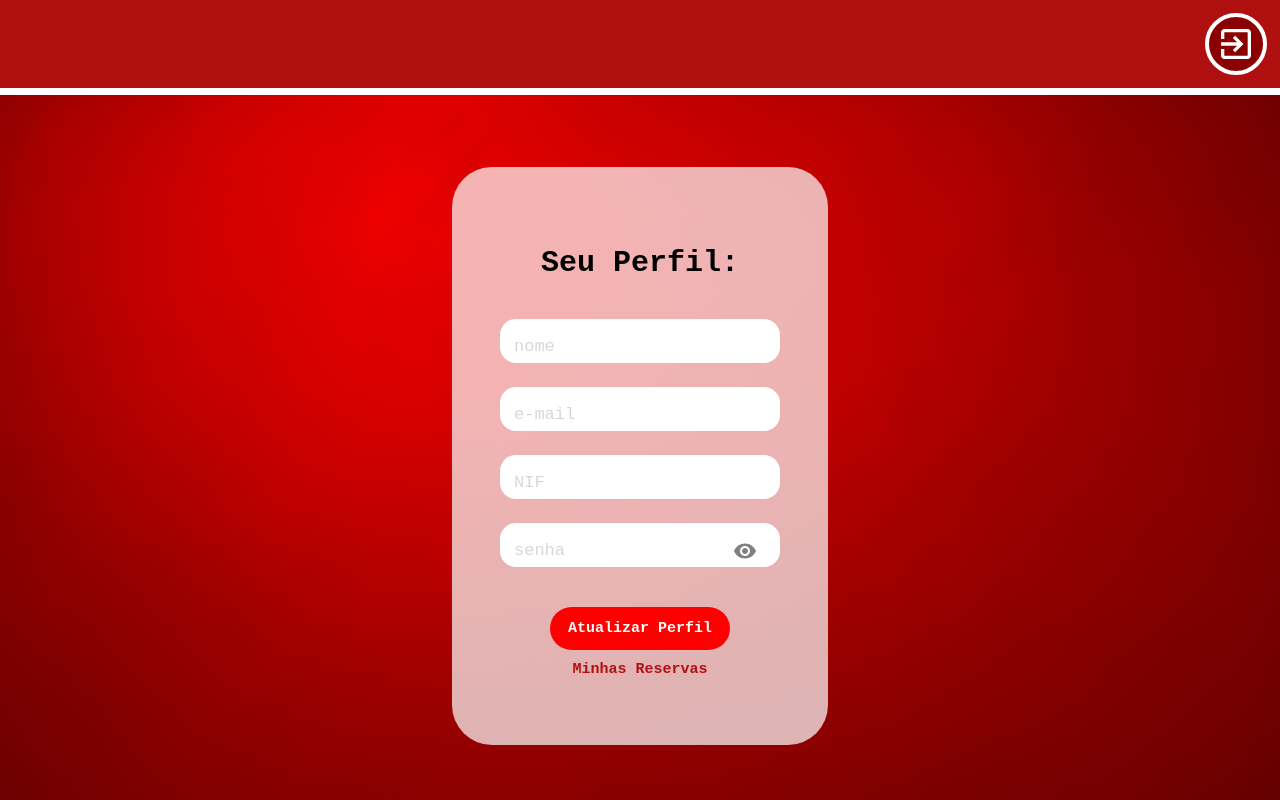
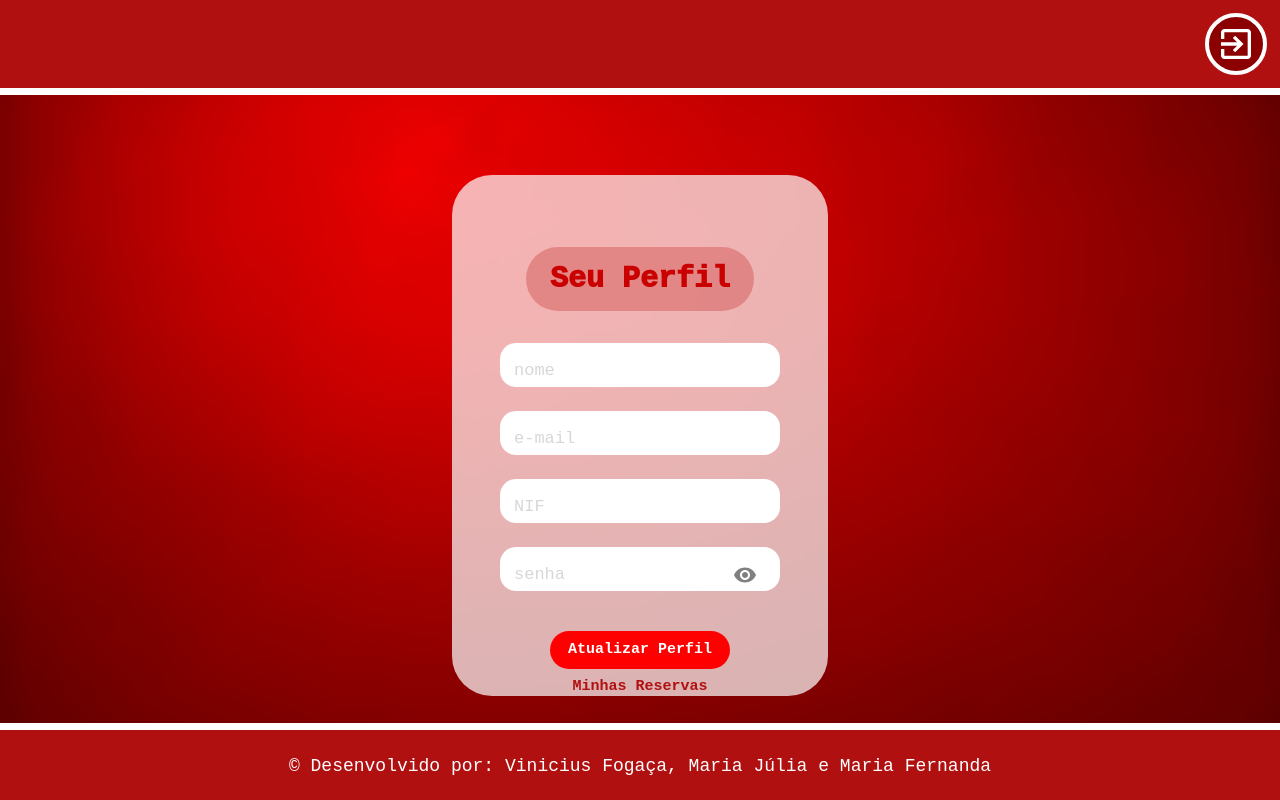
Before and after one commit to MariaFernandaCintra/sprintFront, a React (Vite) app: page /perfil in a window 1280 px wide. Built offline with nearby package versions, Linux system fonts and the light colour scheme; sample sign-in values are in the browser's storage.

Commit message:
01-05-25 / atualizando estilização

```diff
--- a/src/components/ReservarModal.jsx
+++ b/src/components/ReservarModal.jsx
@@ -84,11 +84,11 @@ export default function ModalReservar({ isOpen, onClose, idSala, roomNome }) {
       <Modal open={isOpen} onClose={onClose}>
         <Box sx={styles.modalBox}>
           <Typography variant="h6" sx={styles.title}>
-            Reservar Sala:
+            Reservar Sala
           </Typography>
 
           <Typography variant="subtitle2" sx={styles.subTitle}>
-            Sala: {roomNome}
+            {roomNome}
           </Typography>
 
           <Typography variant="subtitle2" sx={styles.inputTitle}>
@@ -158,7 +158,7 @@ export default function ModalReservar({ isOpen, onClose, idSala, roomNome }) {
               variant="contained"
               color="primary"
               onClick={handleReserva}
-              sx={styles.buttonCancelar}
+              sx={styles.buttonReservar}
             >
               Reservar
             </Button>
@@ -197,12 +197,12 @@ function getStyles() {
     title: {
       fontWeight: "bold",
       marginBottom: 2,
-      fontSize: 30,
+      fontSize: 32,
     },
     subTitle: {
       marginBottom: 0,
-      fontSize: 21,
-      marginLeft: -1,
+      fontSize: 22,
+      marginBottom: 1
     },
     inputTitle: {
       marginTop: 1,
@@ -212,10 +212,11 @@ function getStyles() {
     input: {
       backgroundColor: "white",
       borderRadius: 1,
-      marginBottom: 0.5,
+      mb: 0.5,
+      mt: 1
     },
     buttonContainer: {
-      mt: 2,
+      mt: 3,
       mb:2,
       display: "flex",
       justifyContent: "space-between",
@@ -224,11 +225,15 @@ function getStyles() {
       backgroundColor: "rgba(177, 16, 16, 1)",
       width: "45%",
       borderRadius: 1,
+      fontWeight: "bold",
+      fontSize: 16
     },
     buttonReservar: {
       backgroundColor: "rgba(177, 16, 16, 1)",
       width: "45%",
       borderRadius: 1,
+      fontWeight: "bold",
+      fontSize: 16
     },
   };
 }
--- a/src/pages/Perfil.jsx
+++ b/src/pages/Perfil.jsx
@@ -68,9 +68,10 @@ function Perfil() {
           <ExitToAppIcon sx={styles.IconeLogout} />
         </Button>
       </Box>
+      <Box component="form" sx={styles.body}>
         <Box component="form" sx={styles.form} noValidate>
           <Typography variant="h6" sx={styles.title}>
-          Seu Perfil:
+            Seu Perfil
           </Typography>
           <TextField
             id="nome"
@@ -136,6 +137,7 @@ function Perfil() {
             Minhas Reservas
           </Button>
         </Box>
+      </Box>
       <Box sx={styles.footer}>
         <Typography sx={styles.footerText}>
           &copy; Desenvolvido por: Vinicius Fogaça, Maria Júlia e Maria Fernanda
@@ -164,7 +166,7 @@ function getStyles() {
       flex: 1,
       flexDirection: "column",
       alignItems: "center",
-      minHeight: "75vh",
+      minHeight: "100vh",
       minWidth: "100%",
       pl: { sm: 0 },
       pr: { sm: 0 },
@@ -178,6 +180,7 @@ function getStyles() {
       justifyContent: "flex-end",
       borderBottom: "7px solid white",
     },
+    body: { height: "78.5vh" },
     logo: {
       width: "220px",
       height: "auto",
@@ -199,7 +202,6 @@ function getStyles() {
       color: "white",
     },
     form: {
-      marginTop: 9,
       display: "flex",
       flexDirection: "column",
       alignItems: "center",
@@ -208,14 +210,21 @@ function getStyles() {
       paddingLeft: 6,
       paddingTop: 9,
       paddingBottom: 7,
-      marginBottom: 8,
       borderRadius: 10,
-      height: 450,
+      mt: 10,
+      height: "62.5%",
     },
-    title:{
-      fontWeight: "bold",
+    title: {
+      fontWeight: 1000,
       marginBottom: 2,
+      color: "rgb(202, 0, 0)",
       fontSize: 30,
+      backgroundColor: "rgba(219, 112, 112, 0.67)",
+      paddingTop: 1,
+      paddingBottom: 1,
+      paddingRight: 3,
+      paddingLeft: 3,
+      borderRadius: 10
     },
     textField: {
       "& .MuiOutlinedInput-root": {
@@ -296,7 +305,6 @@ function getStyles() {
           textDecorationColor: "rgba(177, 16, 16, 1)",
         },
       },
-      mt: 0,
       color: "rgba(177, 16, 16, 1)",
       width: 180,
       height: 40,
@@ -309,12 +317,11 @@ function getStyles() {
     footer: {
       backgroundColor: "rgba(177, 16, 16, 1)",
       width: "100%",
-      height: "7vh",
+      height: "9vh",
       display: "flex",
       alignItems: "center",
       justifyContent: "center",
       borderTop: "7px solid white",
-      mt: 10,
     },
     footerText: {
       color: "white",
--- a/src/pages/Principal.jsx
+++ b/src/pages/Principal.jsx
@@ -137,7 +137,7 @@ function Principal() {
               sx={styles.inputFiltro}
               type="date"
               label="Data"
-              slotProps={{ inputLabel: { shrink: true }}}
+              slotProps={{ inputLabel: { shrink: true } }}
               value={filters.data}
               onChange={(e) => setFilters({ ...filters, data: e.target.value })}
             />
@@ -147,7 +147,7 @@ function Principal() {
               label="Hora Início"
               fullWidth
               margin="normal"
-              slotProps={{ inputLabel: { shrink: true }}}
+              slotProps={{ inputLabel: { shrink: true } }}
               value={filters.hora_inicio}
               onChange={(e) =>
                 setFilters({ ...filters, hora_inicio: e.target.value })
@@ -157,13 +157,17 @@ function Principal() {
               sx={styles.inputFiltro}
               type="time"
               label="Hora Fim"
-              slotProps={{ inputLabel: { shrink: true }}}
+              slotProps={{ inputLabel: { shrink: true } }}
               value={filters.hora_fim}
               onChange={(e) =>
                 setFilters({ ...filters, hora_fim: e.target.value })
               }
             />
-            <Button variant="contained" onClick={handleFilter} sx={styles.buttonFiltrar}>
+            <Button
+              variant="contained"
+              onClick={handleFilter}
+              sx={styles.buttonFiltrar}
+            >
               Filtrar
             </Button>
           </Box>
@@ -308,7 +312,7 @@ function getStyles() {
       gap: 2,
       backgroundColor: "#B5B5B5",
       margin: "30px",
-      marginBottom:1,
+      marginBottom: 1,
       border: "5px solid white",
       borderRadius: "15px",
       width: "90%",
@@ -316,17 +320,46 @@ function getStyles() {
       height: 80,
     },
     inputFiltro: {
-      height: 3,
-      width: 400,
-      marginTop: -1,
-      marginBottom: 5,
-      marginLeft: 8,
-      marginRight:8,
+      height: "68%",
+      width: "25%",
+      margin: 5,
+      borderRadius: 1,
+      "& .MuiInputBase-input": {
+        color: "gray", // Cor do texto digitado
+        fontSize: "15px",
+        fontWeight: "bold",
+        backgroundColor: "white",
+        borderRadius: 5
+      },
+      "& .MuiInputLabel-root": {
+        color: "rgb(114, 114, 114)",
+        fontWeight: "bold",
+        fontSize: "20px",
+      },
+      "& .MuiInputLabel-shrink": {
+        color: "rgb(114, 114, 114)", // Cor do label quando encolhido
+      },
+      "& .MuiOutlinedInput-root": {
+        "& fieldset": {
+          borderColor: "gray", // Cor da borda
+          borderWidth: 2,
+          borderRadius: 5
+        },
+        "&:hover fieldset": {
+          borderColor: "gray",
+        },
+        "&.Mui-focused fieldset": {
+          borderColor: "gray", // Cor ao focar
+        },
+      },
     },
-    buttonFiltrar:{
+    buttonFiltrar: {
       backgroundColor: "rgba(177, 16, 16, 1)",
-      width: 100,
-      height: 50,
+      width: "8%",
+      height: "60%",
+      marginRight: 5,
+      fontSize: 18,
+      fontWeight: "bold"
     },
     boxFundoTabela: {
       margin: "25px",
```
Lines whose indentation alone changed are shown as unchanged.
